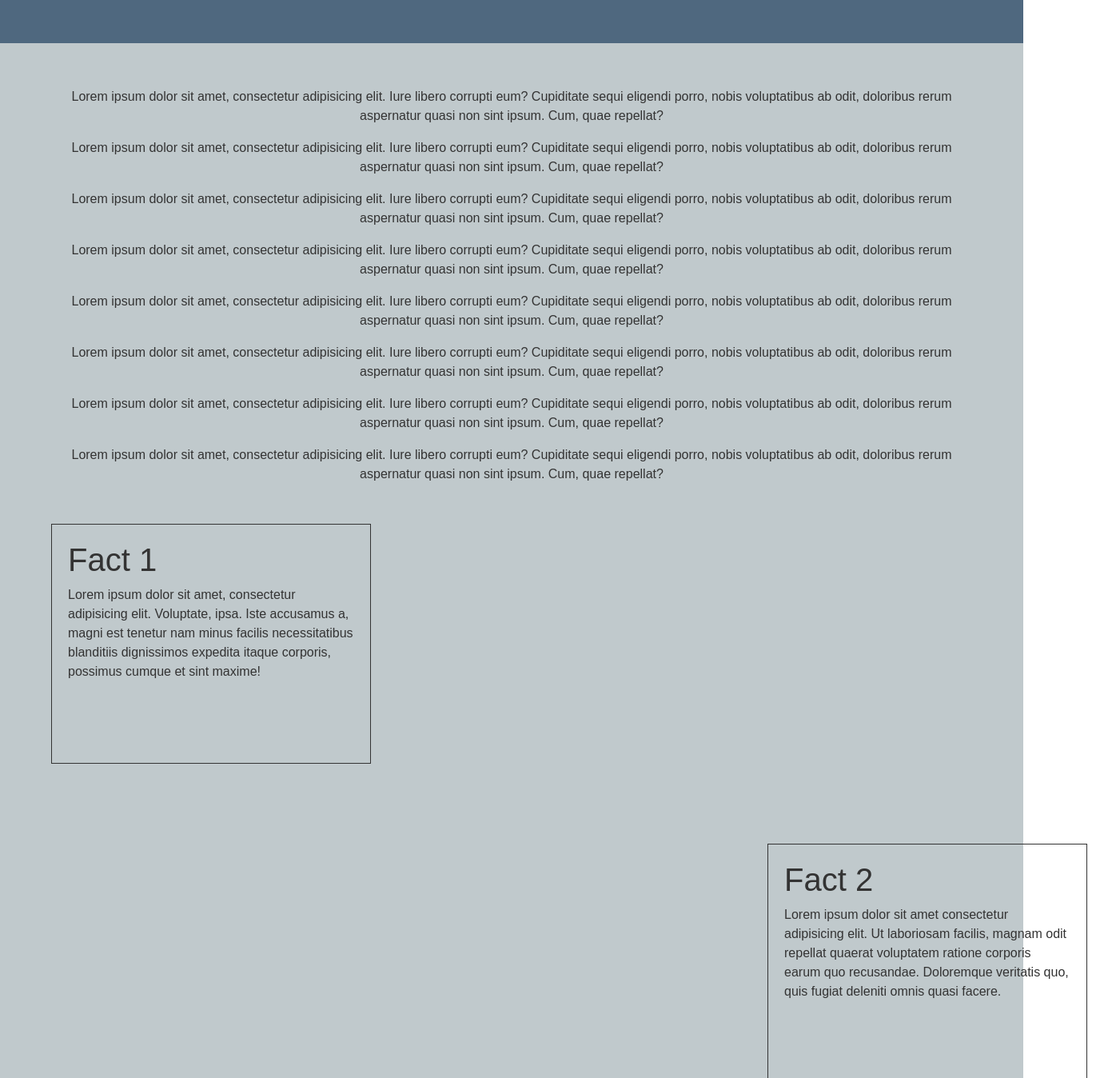
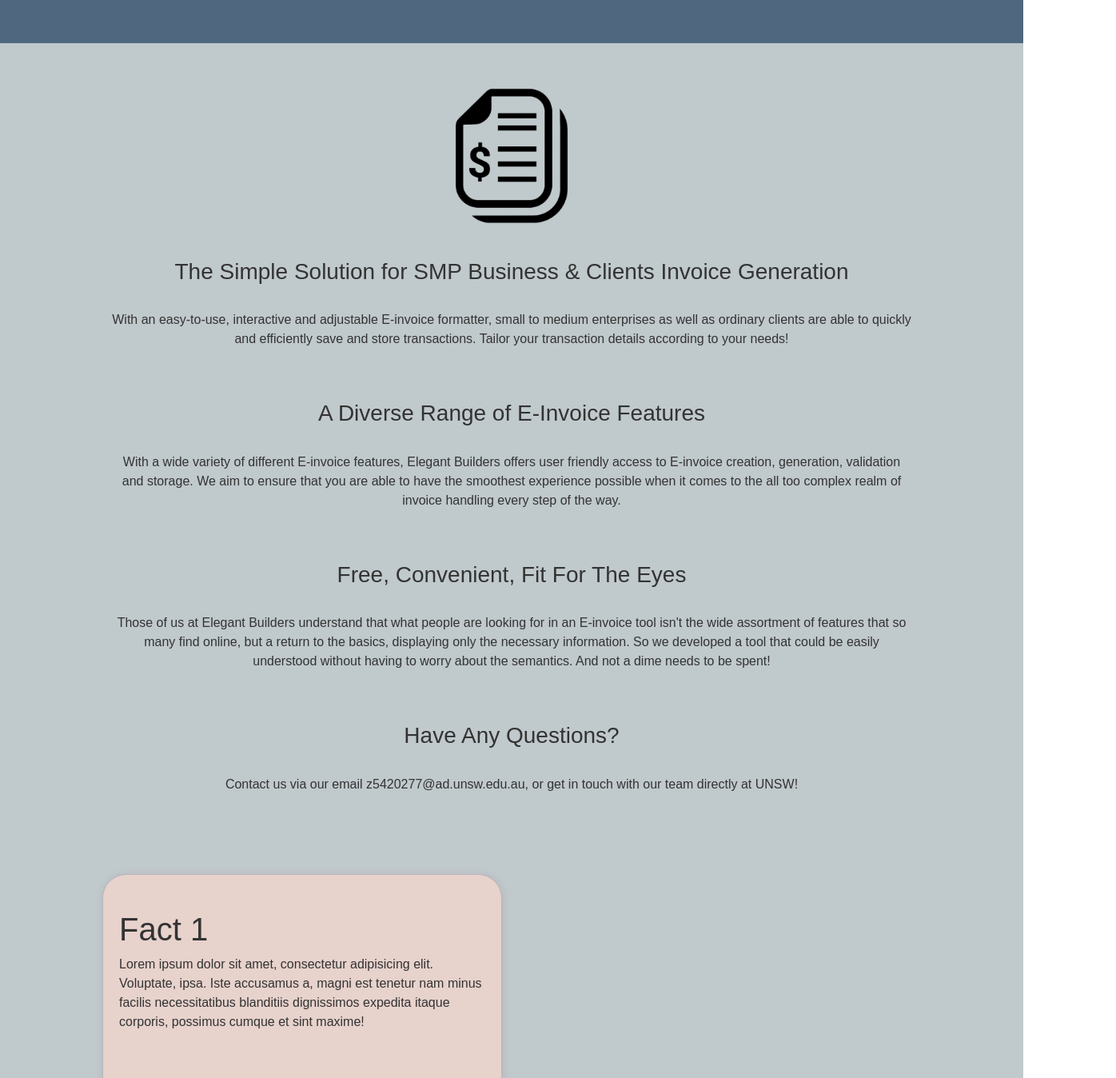
Before and after one commit to MysticalFire1315/SENG2021-frontend, a React (Vite) app: page / in a window 1280 px wide. Shown: the part 677-2025 px from the top of the page at 80% size, 1396 px wide, since content can reach past the window. Built offline with nearby package versions, Linux system fonts and the light colour scheme.

Commit message:
improved formatting of the carousel, scroll box and main component, and added information

```diff
--- a/src/App.css
+++ b/src/App.css
@@ -20,11 +20,6 @@
   background-color: #C0C9CC;
   padding-top: 5px;
   padding-bottom: 50px;
-}
-
-.main-component {
-  text-align: center;
-  margin: 50px;
 }
 
 .navbar-footer {
@@ -52,19 +47,25 @@
 }
 
 .block-box-left {
-  margin-left: 5%;
-  height: 300px;
-  width: 400px;
-  border: 1px solid #333;
+  margin-left: 10%;
+  height: 400px;
+  width: 500px;
+  border: 1px solid #B9B7BD;
+  background-color: #E7D2CC;
+  border-radius: 30px;
+      box-shadow: 1px 1px 8px 1px #B9B7BD;
   padding: 20px;
 }
 
 .block-box-right {
   margin-top: 100px;
-  margin-left: 75%;
+  margin-left: 70%;
   height: 300px;
-  width: 400px;
-  border: 1px solid #333;
+  width: 500px;
+  border: 1px solid #B9B7BD;
+  background-color: #E7D2CC;
+    border-radius: 30px;
+    box-shadow: 1px 1px 8px 1px #B9B7BD;
   padding: 20px;
 }
 
--- a/src/components/Carousel/Carousel.jsx
+++ b/src/components/Carousel/Carousel.jsx
@@ -11,17 +11,28 @@ const Carousel = () => {
             <div class="carousel-inner">
                 <div class="carousel-item active">
                     <div class="carousel-caption d-none d-md-block">
-                        <h4>First slide</h4>
+                        <h2>"I never thought that invoice transactions could be made so simple!"</h2>
+                        <br></br>
+                        <br></br>
+                        <br></br>
+                        <h4>Ada Lovelace</h4>
                     </div>
                 </div>
                 <div class="carousel-item">
                     <div class="carousel-caption d-none d-md-block">
-                        <h4>Second slide</h4>
+                        <h2>"From creating invoices for me, letting me store them, saving them for later. What else can I say?"</h2>
+                        <br></br>
+                        <br></br>
+                        <h4>John Smith</h4>
                     </div>
                 </div>
                 <div class="carousel-item">
                     <div class="carousel-caption d-none d-md-block">
-                        <h4>Third slide</h4>
+                        <h2>"They always respond so quickly to any concerns I have. That's always great."</h2>
+                        <br></br>
+                        <br></br>
+                        <br></br>
+                        <h4>Bill Jones</h4>
                     </div>
                 </div>
             </div>
--- a/src/components/Footer/Footer.jsx
+++ b/src/components/Footer/Footer.jsx
@@ -16,16 +16,16 @@ const Footer = () => {
                             <a class="nav-link" href="/">Home</a>
                         </li>
                         <li class="nav-item">
-                            <a class="nav-link" href="/">Place1</a>
+                            <a class="nav-link" href="https://github.com/A-NZ-PEPPOL/A-NZ-PEPPOL-BIS-3.0">E-invoice Rules</a>
                         </li>
                         <li class="nav-item">
-                            <a class="nav-link" href="/">Place2</a>
+                            <a class="nav-link" href="/need-help">Need Help?</a>
                         </li>
                         <li class="nav-item">
-                            <a class="nav-link" href="/">Place3</a>
+                            <a class="nav-link" href="https://github.com/cseteaching-unsw-edu-au/se2021-23t1-einvoicing-api-f12a-elegantbuilders-creation-api">Backend</a>
                         </li>
                         <li class="nav-item">
-                            <a class="nav-link" href="/">Place4</a>
+                            <a class="nav-link" href="https://github.com/cseteaching-unsw-edu-au/se2021-23t1-einvoicing-frontend-f12a-elegantbuilders-creation-api">Frontend</a>
                         </li>
                     </ul>
                 </div>
--- a/src/components/MainComponent/MainComponent.css
+++ b/src/components/MainComponent/MainComponent.css
@@ -1,3 +1,7 @@
-/*
-This is a file which css stuff can be put inside to clean up code
-*/
+.main-component {
+    text-align: center;
+    max-width: 1000px;
+    margin: auto;
+    margin-top: 50px;
+    margin-bottom: 100px;
+}
--- a/src/components/MainComponent/MainComponent.jsx
+++ b/src/components/MainComponent/MainComponent.jsx
@@ -2,15 +2,27 @@ import React from "react";
 const MainComponent = () => {
     return (
         <main className="main-component">
-            <p>Lorem ipsum dolor sit amet, consectetur adipisicing elit. Iure libero corrupti eum? Cupiditate sequi eligendi porro, nobis voluptatibus ab odit, doloribus rerum aspernatur quasi non sint ipsum. Cum, quae repellat?</p>
-            <p>Lorem ipsum dolor sit amet, consectetur adipisicing elit. Iure libero corrupti eum? Cupiditate sequi eligendi porro, nobis voluptatibus ab odit, doloribus rerum aspernatur quasi non sint ipsum. Cum, quae repellat?</p>
-            <p>Lorem ipsum dolor sit amet, consectetur adipisicing elit. Iure libero corrupti eum? Cupiditate sequi eligendi porro, nobis voluptatibus ab odit, doloribus rerum aspernatur quasi non sint ipsum. Cum, quae repellat?</p>
-            <p>Lorem ipsum dolor sit amet, consectetur adipisicing elit. Iure libero corrupti eum? Cupiditate sequi eligendi porro, nobis voluptatibus ab odit, doloribus rerum aspernatur quasi non sint ipsum. Cum, quae repellat?</p>
-            <p>Lorem ipsum dolor sit amet, consectetur adipisicing elit. Iure libero corrupti eum? Cupiditate sequi eligendi porro, nobis voluptatibus ab odit, doloribus rerum aspernatur quasi non sint ipsum. Cum, quae repellat?</p>
-            <p>Lorem ipsum dolor sit amet, consectetur adipisicing elit. Iure libero corrupti eum? Cupiditate sequi eligendi porro, nobis voluptatibus ab odit, doloribus rerum aspernatur quasi non sint ipsum. Cum, quae repellat?</p>
-            <p>Lorem ipsum dolor sit amet, consectetur adipisicing elit. Iure libero corrupti eum? Cupiditate sequi eligendi porro, nobis voluptatibus ab odit, doloribus rerum aspernatur quasi non sint ipsum. Cum, quae repellat?</p>
-            <p>Lorem ipsum dolor sit amet, consectetur adipisicing elit. Iure libero corrupti eum? Cupiditate sequi eligendi porro, nobis voluptatibus ab odit, doloribus rerum aspernatur quasi non sint ipsum. Cum, quae repellat?</p>
-
+            <img src="/src/assets/invoice.png" alt="invoice.png" width={200} style={{ marginBottom: "40px" }} />
+            <div id="main-text">
+                <h3 >The Simple Solution for SMP Business & Clients Invoice Generation</h3>
+                <br></br>
+                <p>With an easy-to-use, interactive and adjustable E-invoice formatter, small to medium enterprises as well as ordinary clients are able to quickly and efficiently save and store transactions. Tailor your transaction details according to your needs!</p>
+                <br></br>
+                <br></br>
+                <h3>A Diverse Range of E-Invoice Features</h3>
+                <br></br>
+                <p>With a wide variety of different E-invoice features, Elegant Builders offers user friendly access to E-invoice creation, generation, validation and storage. We aim to ensure that you are able to have the smoothest experience possible when it comes to the all too complex realm of invoice handling every step of the way.</p>
+                <br></br>
+                <br></br>
+                <h3>Free, Convenient, Fit For The Eyes</h3>
+                <br></br>
+                <p>Those of us at Elegant Builders understand that what people are looking for in an E-invoice tool isn't the wide assortment of features that so many find online, but a return to the basics, displaying only the necessary information. So we developed a tool that could be easily understood without having to worry about the semantics. And not a dime needs to be spent!</p>
+                <br></br>
+                <br></br>
+                <h3>Have Any Questions?</h3>
+                <br></br>
+                <p>Contact us via our email z5420277@ad.unsw.edu.au, or get in touch with our team directly at UNSW!</p>
+            </div>
         </main>
     );
 }
--- a/src/components/NavbarElements.jsx
+++ b/src/components/NavbarElements.jsx
@@ -23,6 +23,15 @@ const NavHeader = () => {
                             <a class="dropdown-item" href="/">See Examples</a>
                         </div>
                     </li>
+                    <li class="nav-item dropdown">
+                        <a class="nav-link dropdown-toggle" href="/" id="navbarDropdown" role="button" data-bs-toggle="dropdown" aria-haspopup="true" aria-expanded="false">
+                            Behind The Scenes
+                        </a>
+                        <div class="dropdown-menu" aria-labelledby="navbarDropdown">
+                            <a class="dropdown-item" href="https://github.com/cseteaching-unsw-edu-au/se2021-23t1-einvoicing-api-f12a-elegantbuilders-creation-api">Github Backend</a>
+                            <a class="dropdown-item" href="https://github.com/cseteaching-unsw-edu-au/se2021-23t1-einvoicing-frontend-f12a-elegantbuilders-creation-api">Github Frontend</a>
+                        </div>
+                    </li>
                     <li class="nav-item">
                         <a class="nav-link" href="/need-help">Need Help?</a>
                     </li>
--- a/src/components/ScrollBox/ScrollBox.jsx
+++ b/src/components/ScrollBox/ScrollBox.jsx
@@ -30,6 +30,7 @@ const BoxLeft = () => {
             animate={control}
         >
             <div className="block-box-left">
+                <br></br>
                 <h1>Fact 1</h1>
                 <p>Lorem ipsum dolor sit amet, consectetur adipisicing elit. Voluptate, ipsa. Iste accusamus a, magni est tenetur nam minus facilis necessitatibus blanditiis dignissimos expedita itaque corporis, possimus cumque et sint maxime!</p>
             </div>
@@ -58,6 +59,7 @@ const BoxRight = () => {
             animate={control}
         >
             <div className="block-box-right">
+                <br></br>
                 <h1>Fact 2</h1>
                 <p>Lorem ipsum dolor sit amet consectetur adipisicing elit. Ut laboriosam facilis, magnam odit repellat quaerat voluptatem ratione corporis earum quo recusandae. Doloremque veritatis quo, quis fugiat deleniti omnis quasi facere.</p>
             </div>
--- a/src/pages/InvoiceCreate.jsx
+++ b/src/pages/InvoiceCreate.jsx
@@ -3,6 +3,7 @@ import React from "react"
 import '../components/MainComponent/Invoice/Invoice.css';
 import '../components/MainComponent/Currency/Currency.css';
 import '../components/Carousel/Carousel.css';
+import '../components/MainComponent/MainComponent.css';
 
 import Header from "../components/Header/Header";
 import MainComponent from "../components/MainComponent/MainComponent";
```
Also changed, not shown: src/assets/invoice.jpg (added), src/assets/invoice.png (added).
